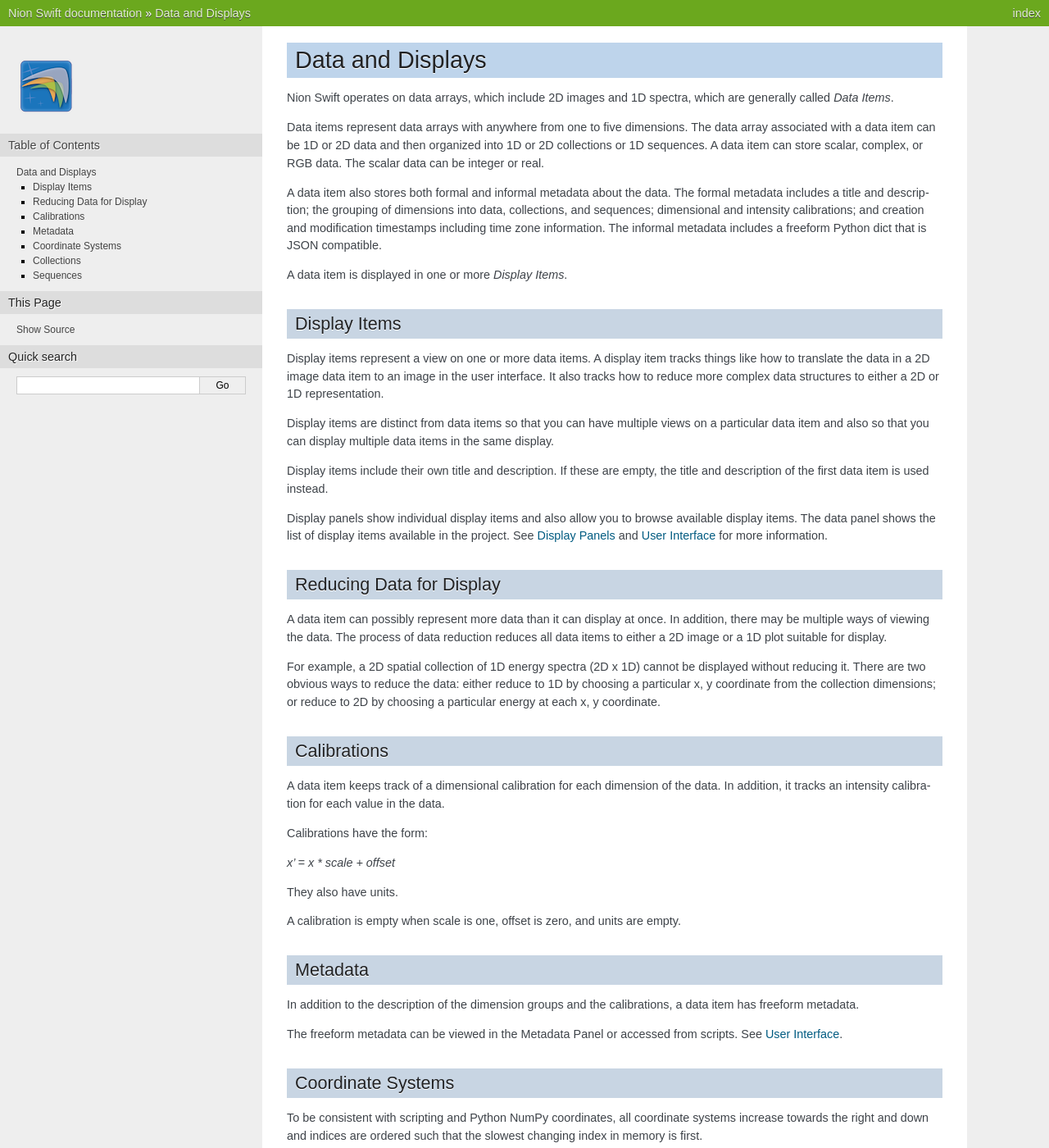
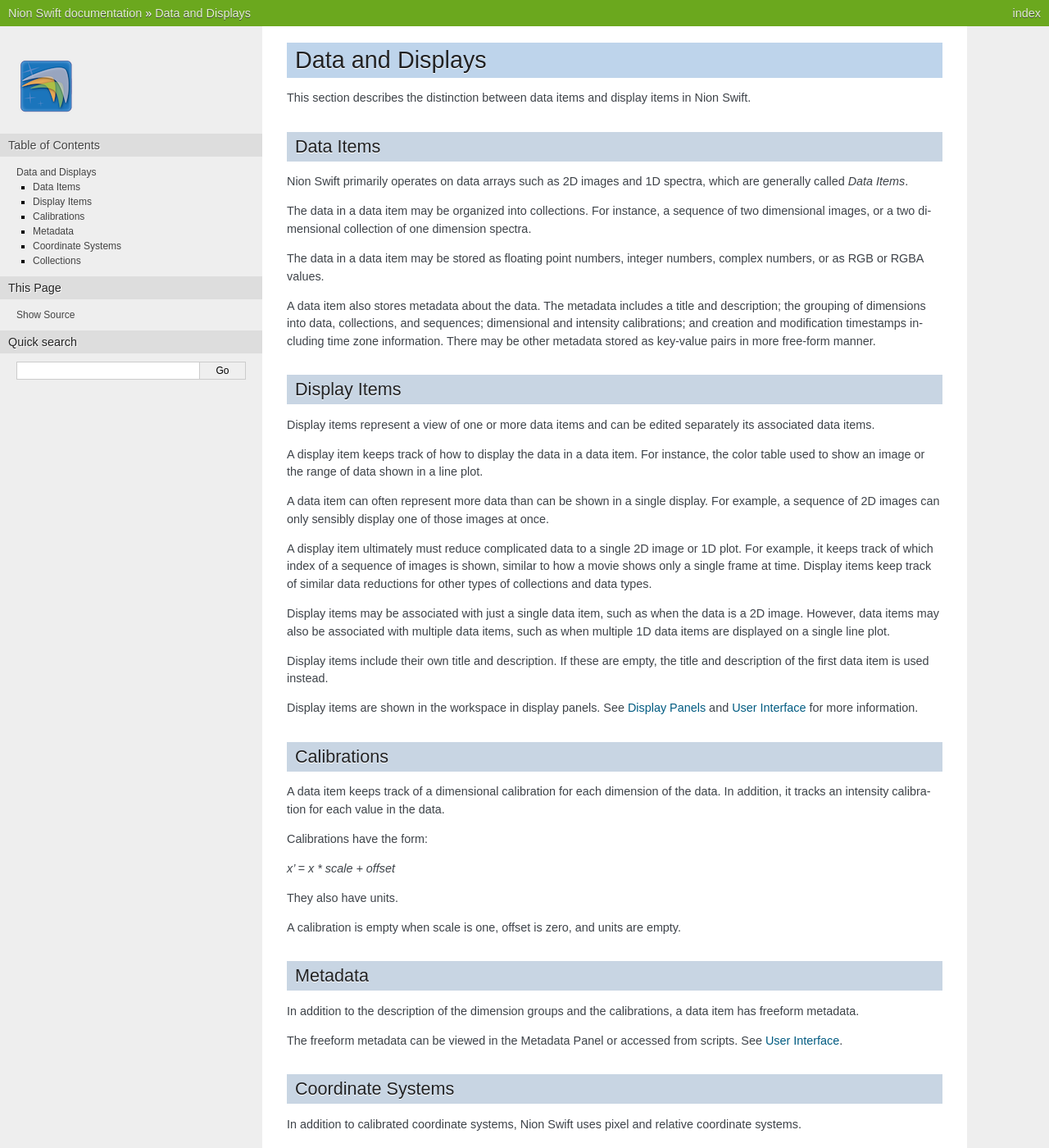
Before and after one commit to nion-software/nionswift, a Sphinx documentation site: the page built from docs/data.rst, in a window 1280 px wide and 1400 px high. Shown: the whole window at 82% size. Built offline with Sphinx 7.4.7, drawn with Linux system fonts in a browser that asks for light colours; some of the changed text lies outside the part shown.

Commit message:
Clean up data and displays section.

```diff
--- a/docs/data.rst
+++ b/docs/data.rst
@@ -3,29 +3,33 @@
 
 Data and Displays
 =================
-|AppName| operates on data arrays, which include 2D images and 1D spectra, which are generally called *Data Items*.
+This section describes the distinction between data items and display items in |AppName|.
 
-Data items represent data arrays with anywhere from one to five dimensions. The data array associated with a data item can be 1D or 2D data and then organized into 1D or 2D collections or 1D sequences. A data item can store scalar, complex, or RGB data. The scalar data can be integer or real.
+Data Items
+----------
+|AppName| primarily operates on data arrays such as 2D images and 1D spectra, which are generally called *Data Items*.
 
-A data item also stores both formal and informal metadata about the data. The formal metadata includes a title and description; the grouping of dimensions into data, collections, and sequences; dimensional and intensity calibrations; and creation and modification timestamps including time zone information. The informal metadata includes a freeform Python dict that is JSON compatible.
+The data in a data item may be organized into collections. For instance, a sequence of two dimensional images, or a two dimensional collection of one dimension spectra.
 
-A data item is displayed in one or more *Display Items*.
+The data in a data item may be stored as floating point numbers, integer numbers, complex numbers, or as RGB or RGBA values.
+
+A data item also stores metadata about the data. The metadata includes a title and description; the grouping of dimensions into data, collections, and sequences; dimensional and intensity calibrations; and creation and modification timestamps including time zone information. There may be other metadata stored as key-value pairs in more free-form manner.
 
 Display Items
 -------------
-Display items represent a view on one or more data items. A display item tracks things like how to translate the data in a 2D image data item to an image in the user interface. It also tracks how to reduce more complex data structures to either a 2D or 1D representation.
+Display items represent a view of one or more data items and can be edited separately its associated data items.
 
-Display items are distinct from data items so that you can have multiple views on a particular data item and also so that you can display multiple data items in the same display.
+A display item keeps track of how to display the data in a data item. For instance, the color table used to show an image or the range of data shown in a line plot.
+
+A data item can often represent more data than can be shown in a single display. For example, a sequence of 2D images can only sensibly display one of those images at once.
+
+A display item ultimately must reduce complicated data to a single 2D image or 1D plot. For example, it keeps track of which index of a sequence of images is shown, similar to how a movie shows only a single frame at time. Display items keep track of similar data reductions for other types of collections and data types.
+
+Display items may be associated with just a single data item, such as when the data is a 2D image. However, data items may also be associated with multiple data items, such as when multiple 1D data items are displayed on a single line plot.
 
 Display items include their own title and description. If these are empty, the title and description of the first data item is used instead.
 
-Display panels show individual display items and also allow you to browse available display items. The data panel shows the list of display items available in the project. See :ref:`display-panels` and :ref:`user-interface` for more information.
-
-Reducing Data for Display
--------------------------
-A data item can possibly represent more data than it can display at once. In addition, there may be multiple ways of viewing the data. The process of data reduction reduces all data items to either a 2D image or a 1D plot suitable for display.
-
-For example, a 2D spatial collection of 1D energy spectra (2D x 1D) cannot be displayed without reducing it. There are two obvious ways to reduce the data: either reduce to 1D by choosing a particular x, y coordinate from the collection dimensions; or reduce to 2D by choosing a particular energy at each x, y coordinate.
+Display items are shown in the workspace in display panels. See :ref:`display-panels` and :ref:`user-interface` for more information.
 
 Calibrations
 ------------
@@ -47,20 +51,20 @@ The freeform metadata can be viewed in the Metadata Panel or accessed from scrip
 
 Coordinate Systems
 ------------------
-To be consistent with scripting and Python NumPy coordinates, all coordinate systems increase towards the right and down and indices are ordered such that the slowest changing index in memory is first.
+In addition to calibrated coordinate systems, |AppName| uses pixel and relative coordinate systems.
 
-The pixel coordinate system displays pixels and can be displayed with the origin at the top-left or the origin at the center.
+The pixel coordinate system spans the size of the data array and can be displayed with the origin at the top-left or the origin at the center.
 
 The relative coordinate system displays fractional coordinates and can be displayed with the origin at the top-left and a range of 0.0 to 1.0 or with the origin at the center a range of -1.0 to 1.0.
 
 The calibrated coordinate system displays calibrated coordinates. The origin is determined by the calibration offset.
 
+Note: when referring to pixels, to be consistent with scripting and Python NumPy coordinates, all coordinate systems increase towards the right and down and indices are ordered such that the slowest changing index in memory is first, i.e. `image[y, x]`.
+
 Collections
 -----------
 Images and plots (2D and 1D) data can be arranged into collections with one or two dimensions. These are often expressed as 1D x 1D (spectra along a line), 2D x 1D (a spectrum image), 1D x 2D (images along a line), or 2D x 2D (4D STEM).
 
-Sequences
----------
 In addition to collections, 1D or 2D data or 1D or 2D collections of 1D or 2D data can be arranged into sequences. A sequence is roughly equivalent to a 1D collection.
 
 As an example, a sequence of 2D images would be a movie.
```
